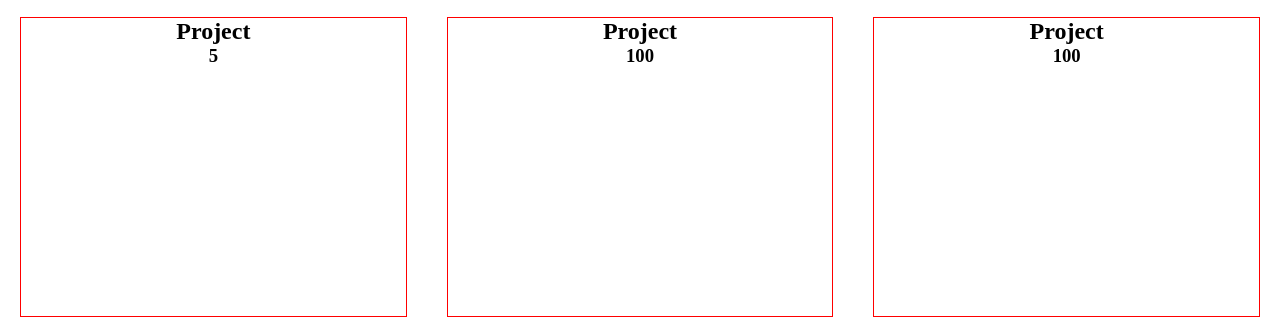
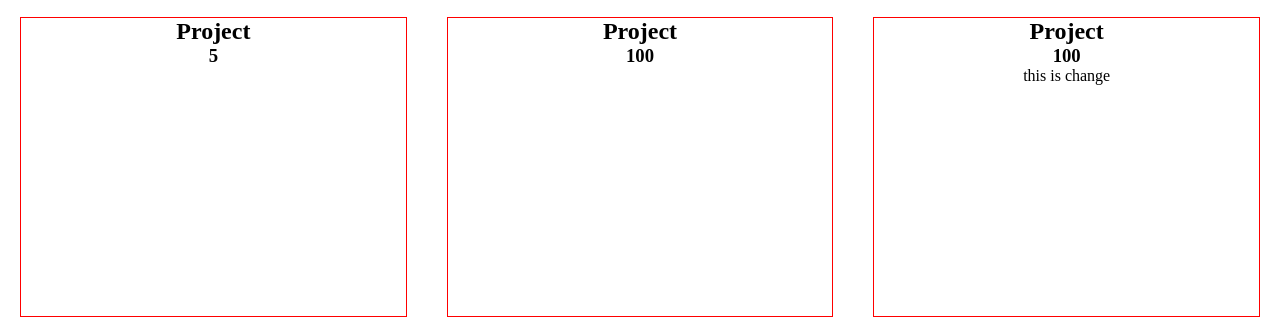
Before and after one commit to Nahid-Hasan-Sourav/my-first-repo, a plain HTML site: page index.html in a window 1280 px wide. Shown: the part 747-1081 px from the top of the page. Drawn offline with Linux system fonts and the light colour scheme.

Commit message:
Change from newbranch

```diff
--- a/index.html
+++ b/index.html
@@ -125,6 +125,7 @@
                 <div class="pro3">
                     <h2>Project</h2>
                     <h3>100</h3>
+                    this is change
                 </div>
             </div>
         </main>
```
